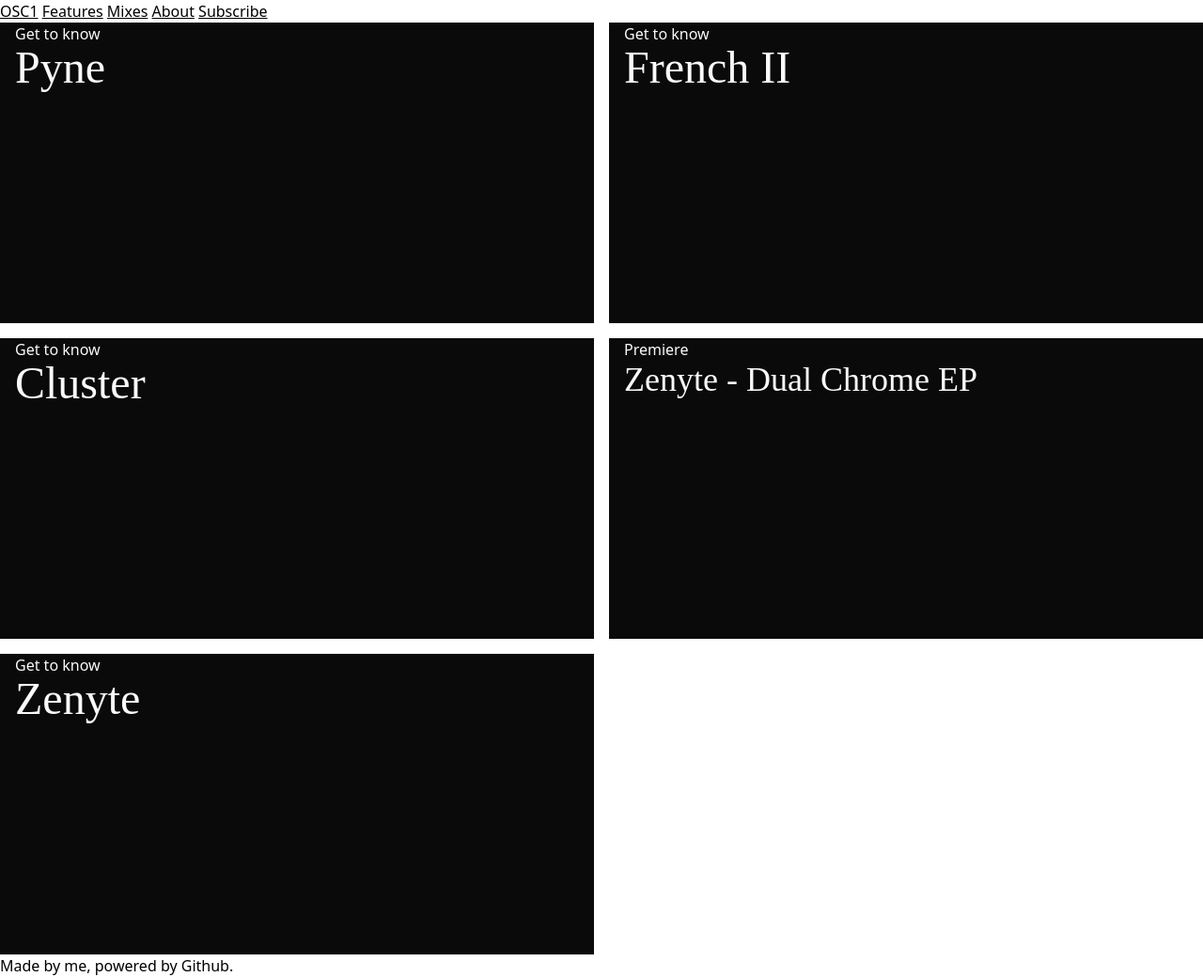
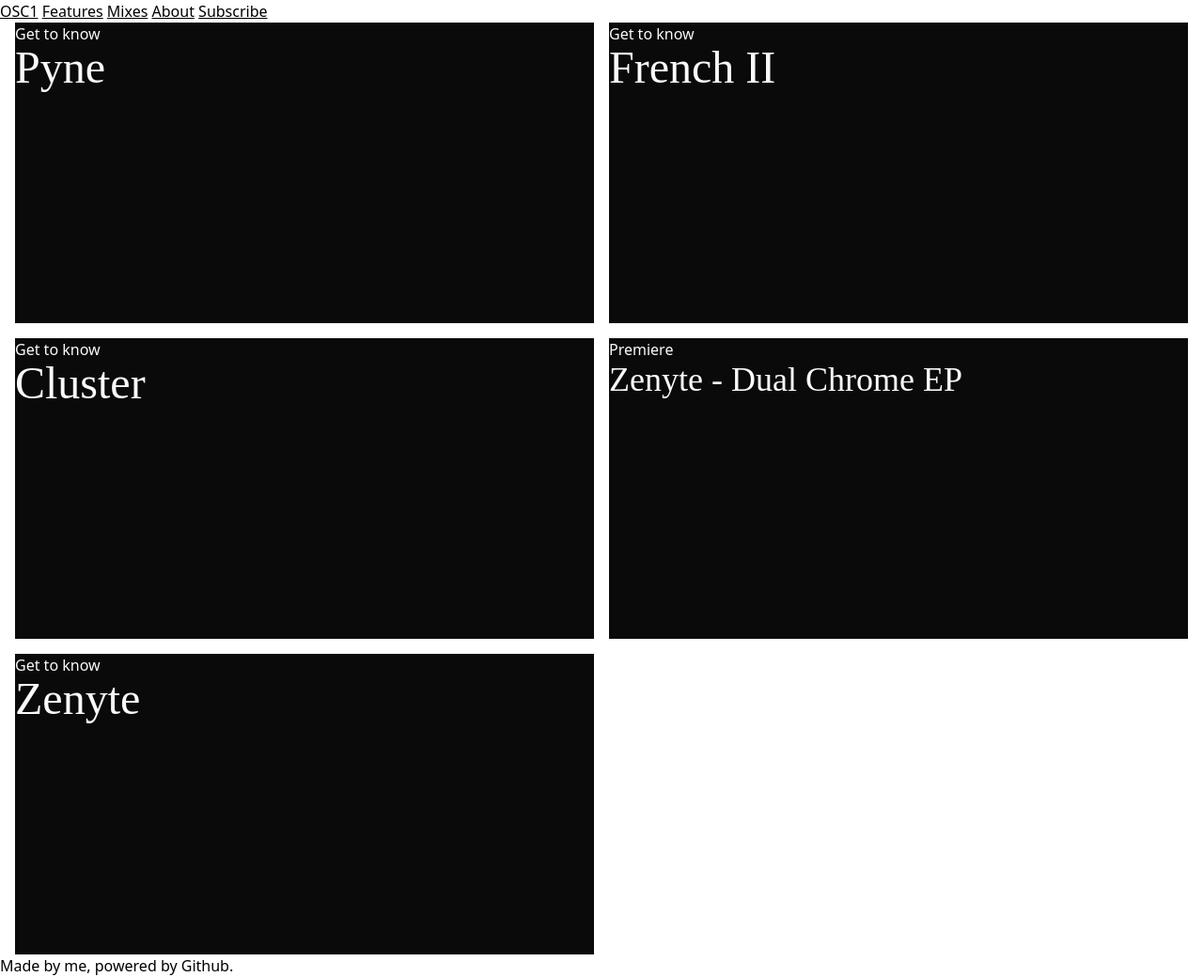
Before and after one commit to osc1blog/osc1blog.github.io, a Jekyll site: the page built from index.markdown, in a window 1280 px wide. Shown: the whole page at 94% size. Built offline with Jekyll 4.4.1, drawn with Linux system fonts in a browser that asks for light colours; nearby versions of some CDN libraries; some web fonts are replaced.

Commit message:
Update home.html

```diff
--- a/_layouts/home.html
+++ b/_layouts/home.html
@@ -1,9 +1,9 @@
 ---
 layout: default
 ---
-<div class="grid grid-cols-2 gap-4 w-full min-h-full">
+<div class="grid grid-cols-2 gap-4 w-full min-h-full px-4">
   {% for post in site.posts %}
-    <div class="w-full h-80 px-4 text-neutral-50 bg-neutral-950">
+    <div class="w-full h-80 text-neutral-50 bg-neutral-950">
       <a href="{{ post.url }}" class="w-full h-full">
         {% assign parts = post.title | split: ": " %}
         <h3>{{ parts.first }}</h3>
```
